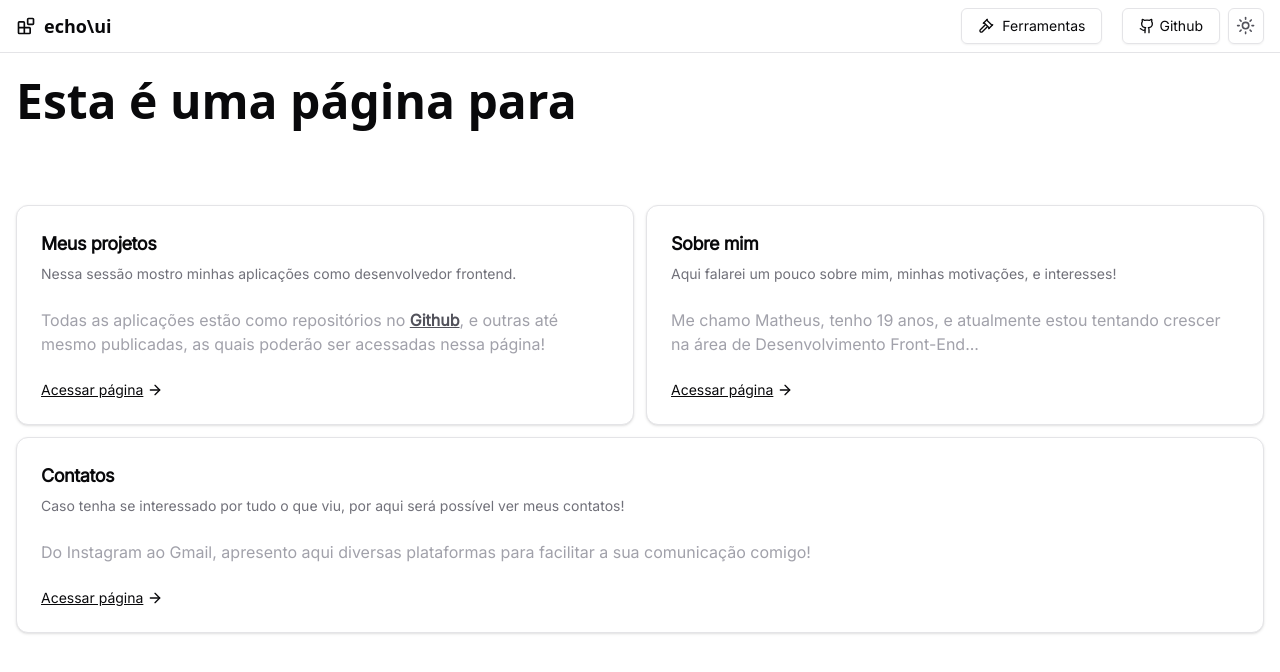
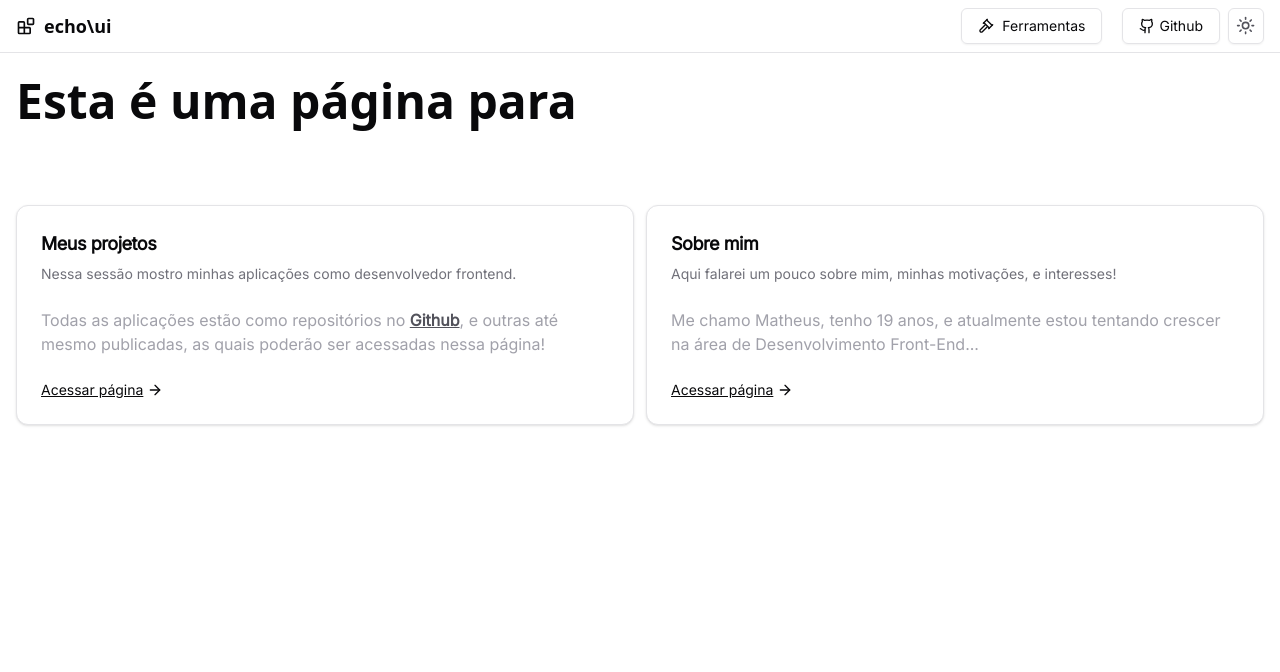
Before and after one commit to MatheusMottaGit/echo-ui, a React (Vite) app: page / in a window 1280 px wide. Shown: the top 672 px of the page. Built offline with nearby package versions, Linux system fonts and the light colour scheme; no server answers.

Commit message:
checking-routes

```diff
--- a/src/App.tsx
+++ b/src/App.tsx
@@ -1,6 +1,5 @@
 import PortfolioCard from "./components/cards/portfolio-card";
 import AboutMeCard from "./components/cards/about-me";
-import ContactMeCard from "./components/cards/contact-me";
 import PagesLayout from "./components/layouts/pages-layout";
 
 // const words = [
@@ -19,10 +18,10 @@ export function App() {
         </span>
       </div>
 
-      <section className="grid grid-cols-2 gap-3">
+      <section className="grid grid-cols-2 gap-3 flex-1">
         <PortfolioCard />
+
         <AboutMeCard />
-        <ContactMeCard />
       </section>
     </PagesLayout>
   )
--- a/src/main.tsx
+++ b/src/main.tsx
@@ -6,7 +6,6 @@ import { ThemeProvider } from './components/theme-provider.tsx'
 import { createBrowserRouter, RouterProvider } from 'react-router-dom'
 import AboutMe from './pages/aboutme/index.tsx'
 import Projects from './pages/projects/index.tsx'
-import Contacts from './pages/contact/index.tsx'
 import { GithubProvider } from './contexts/GithubContext.tsx'
 
 const router = createBrowserRouter([
@@ -21,10 +20,6 @@ const router = createBrowserRouter([
   {
     path: '/aboutme',
     element: <AboutMe />
-  },
-  {
-    path: '/contact',
-    element: <Contacts />
   }
 ])
 
```
